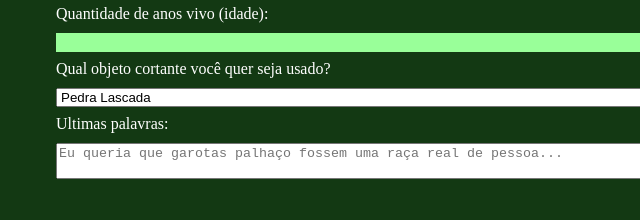
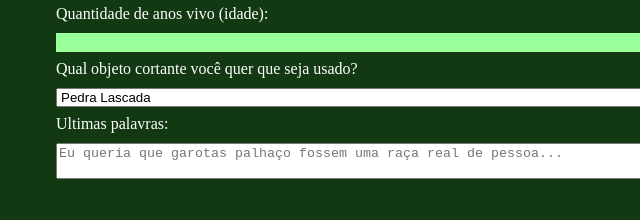
Before and after one commit to Matheuxx19/Vercel-Site-Pessoal, a plain HTML site: page Projetos/ProjetoFormulario.html in a window 1280 px wide. Shown: the part 718-938 px from the top of the page, 242-882 px from the left. Drawn offline with Linux system fonts and the light colour scheme.

Commit message:
retoqwues

```diff
--- a/Projetos/ProjetoFormulario.html
+++ b/Projetos/ProjetoFormulario.html
@@ -26,7 +26,7 @@
             <fieldset>
                 <label for="pfp">Foto da lápide (opcional) (Não mande vírus): <input type="file" id="pfp"></label>
                 <label for="idade">Quantidade de anos vivo (idade): <input id="idade" type="number" max="100" min="4"></label>
-                <label for="corte">Qual objeto cortante você quer seja usado?
+                <label for="corte">Qual objeto cortante você quer que seja usado?
                     <select id="corte">
                       <option value="">Pedra Lascada</option>
                       <option value="1">Obsidiana Asteca</option>
```
